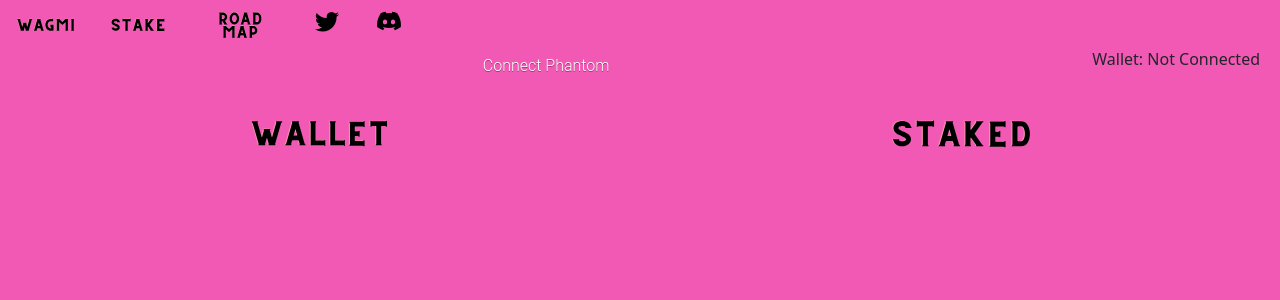
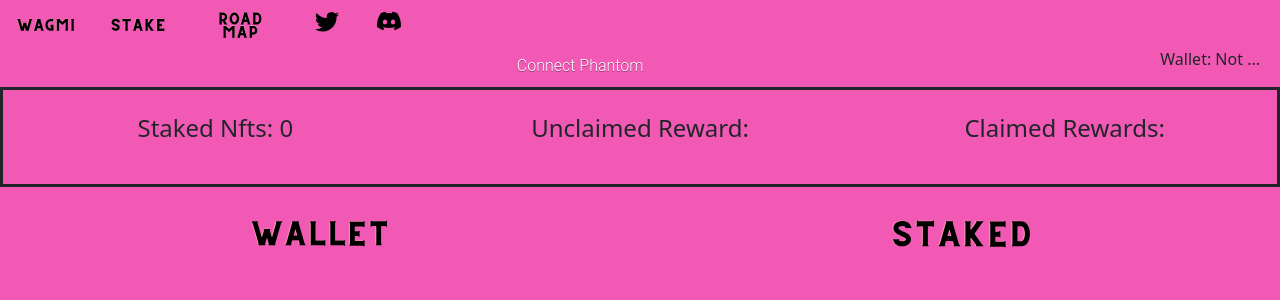
Before and after one commit to falbanese90/wagmi_homepage, an Angular app: page /stake in a window 1280 px wide. Shown: the top 300 px of the page. Built offline with nearby package versions, Linux system fonts and the light colour scheme.

Commit message:
Staking works

```diff
--- a/src/app/stake/stake.component.css
+++ b/src/app/stake/stake.component.css
@@ -4,6 +4,22 @@
 
 html {
     background-color: black;
+}
+
+.stats_banner {
+    display: flex;
+    border: solid;
+    height: 100px;
+    text-align: center;
+}
+
+.stats_child {
+    flex: 1;
+    text-align: center;
+    height: 100px;
+    margin-top: auto;
+    margin-bottom: auto;
+    height: 50%;
 }
 
 .center {
--- a/src/app/stake/stake.component.html
+++ b/src/app/stake/stake.component.html
@@ -1,8 +1,18 @@
 <div style="display: flex;">
     <button (click)="connect()" class="button4" style="display: block; margin-left: auto; margin-right: auto; width: 50%; flex: 1;">Connect Phantom</button>
-  <p style="display: block; float: right; margin-right: 20px;">Wallet: {{ public_key }}</p>
+  <p style="display: block; float: right; margin-right: 20px;">Wallet: {{ public_key.slice(0, 4) }}...{{ public_key.slice(40) }}</p>
 </div>
-
+  <div class="stats_banner">
+    <div class="stats_child">
+      <h4>Staked Nfts: {{ this.staked_list.length }}</h4>
+    </div>
+    <div class="stats_child">
+      <h4>Unclaimed Reward: </h4>
+    </div>
+    <div class="stats_child">
+      <h4>Claimed Rewards: </h4>
+    </div>
+  </div>
   <div style="display: flex;">
 <div class="wallet-container" style="flex:1;">
   <img src="./assets/stake/wallet.svg" style="height: 100px; display: block; margin-left: auto; margin-right: auto; width: 50%;">
--- a/src/app/stake/stake.component.ts
+++ b/src/app/stake/stake.component.ts
@@ -1,6 +1,6 @@
-import { Component, OnInit } from '@angular/core';
+import { ChangeDetectorRef, Component, NgZone, OnChanges, OnInit, SimpleChanges } from '@angular/core';
 import * as solanaWeb3 from '@solana/web3.js';
-import { EventEmitter } from 'stream';
+import { BehaviorSubject, Observable } from 'rxjs';
 import { Staked } from '../models/staked';
 import { StakingService } from '../staking_service/staking.service';
 
@@ -31,6 +31,9 @@ export class StakeComponent implements OnInit {
   staked: boolean = false;
   image_present: boolean = false;
   staked_list: Staked[] = [];
+  reward: number = 0;
+  stake_date: string = '';
+
 
   constructor(private stakeService: StakingService) {}
 
@@ -50,12 +53,7 @@ export class StakeComponent implements OnInit {
       this.staked_list = res;
       if (this.staked_list.length >= 1) {
         this.staked = true;
-        this.stakeService.getTime(this.public_key).subscribe(res => {
-          this.timestamp = res;
-        });
-
-        console.log(this.staked)
-        console.log(this.timestamp);
+        console.log(this.staked);
       }
       console.log(this.staked)
     })
@@ -66,13 +64,21 @@ export class StakeComponent implements OnInit {
   }
 
 
-  stake() {
+  async stake() {
     this.stakeService.addStaked(this.public_key);
+    await new Promise(r => setTimeout(r, 500));
     this.staked = true;
+     this.stakeService.select(this.public_key).subscribe(res => {
+      this.staked_list = res;
+    });
+    this.stakeService.getTime(this.public_key).subscribe(res => {
+      this.stake_date = res;
+    })
   }
+
   unstake() {
     this.stakeService.del(this.public_key).subscribe(() => console.log('Stake ended'));
     this.staked = false;
+    this.staked_list = []
   }
-
 }
```
